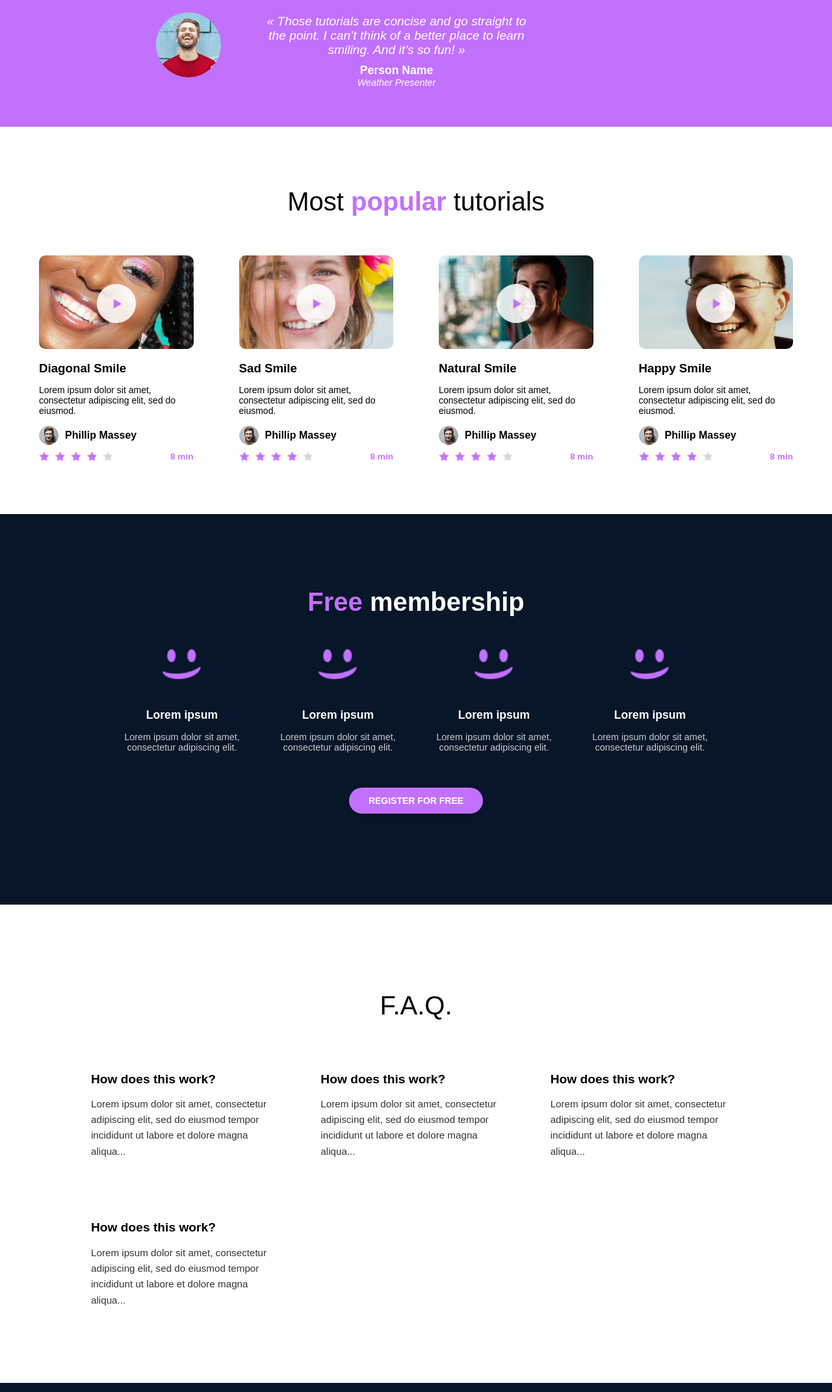
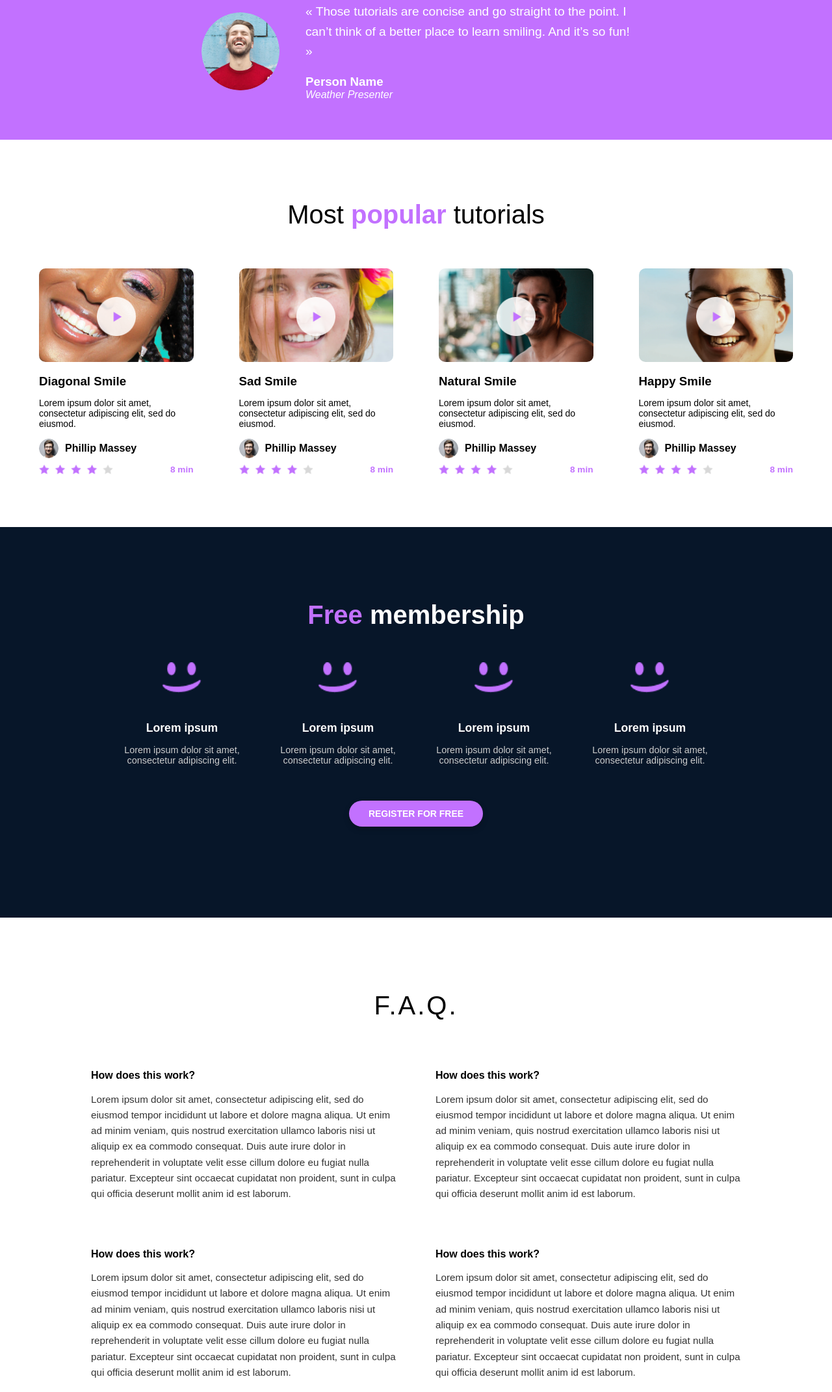
Before and after one commit to edturf01/alx_html_css, a plain HTML site: page css_advanced/index.html in a window 1280 px wide. Shown: the part 1035-3177 px from the top of the page at 65% size. Drawn offline with Linux system fonts and the light colour scheme.

Commit message:
Center quote section elements

```diff
--- a/css_advanced/index.html
+++ b/css_advanced/index.html
@@ -65,17 +65,26 @@
       </div>
     </section>
 
-    <!-- Quote Section -->
   <section class="quote">
   <div class="quote-container">
     <img class="quote-avatar" src="./images/5.png" alt="Testimonial avatar" />
+
     <div class="quote-text">
+      <div class="quote-line">
         <blockquote>
           « Those tutorials are concise and go straight to the point. I can’t think of a better place to learn smiling. And it’s so fun! »
         </blockquote>
+
+        <div class="person">
           <h3>Person Name</h3>
           <p>Weather Presenter</p>
         </div>
+      </div>
+    </div>
+  </div>
+ </section>
+
+
       </div>
     </section>
 
@@ -189,25 +198,30 @@
     <!-- FAQ Section -->
  <section class="faq">
   <h2>F.A.Q.</h2>
-  <div class="faq-content">
+  <div class="faq-container">
+    <div class="faq-column">
       <div class="faq-item">
         <h3>How does this work?</h3>
-      <p>Lorem ipsum dolor sit amet, consectetur adipiscing elit, sed do eiusmod tempor incididunt ut labore et dolore magna aliqua...</p>
+        <p>Lorem ipsum dolor sit amet, consectetur adipiscing elit, sed do eiusmod tempor incididunt ut labore et dolore magna aliqua. Ut enim ad minim veniam, quis nostrud exercitation ullamco laboris nisi ut aliquip ex ea commodo consequat. Duis aute irure dolor in reprehenderit in voluptate velit esse cillum dolore eu fugiat nulla pariatur. Excepteur sint occaecat cupidatat non proident, sunt in culpa qui officia deserunt mollit anim id est laborum.</p>
       </div>
       <div class="faq-item">
         <h3>How does this work?</h3>
-      <p>Lorem ipsum dolor sit amet, consectetur adipiscing elit, sed do eiusmod tempor incididunt ut labore et dolore magna aliqua...</p>
+        <p>Lorem ipsum dolor sit amet, consectetur adipiscing elit, sed do eiusmod tempor incididunt ut labore et dolore magna aliqua. Ut enim ad minim veniam, quis nostrud exercitation ullamco laboris nisi ut aliquip ex ea commodo consequat. Duis aute irure dolor in reprehenderit in voluptate velit esse cillum dolore eu fugiat nulla pariatur. Excepteur sint occaecat cupidatat non proident, sunt in culpa qui officia deserunt mollit anim id est laborum.</p>
+      </div>
+    </div>
+    <div class="faq-column">
+      <div class="faq-item">
+        <h3>How does this work?</h3>
+        <p>Lorem ipsum dolor sit amet, consectetur adipiscing elit, sed do eiusmod tempor incididunt ut labore et dolore magna aliqua. Ut enim ad minim veniam, quis nostrud exercitation ullamco laboris nisi ut aliquip ex ea commodo consequat. Duis aute irure dolor in reprehenderit in voluptate velit esse cillum dolore eu fugiat nulla pariatur. Excepteur sint occaecat cupidatat non proident, sunt in culpa qui officia deserunt mollit anim id est laborum.</p>
       </div>
       <div class="faq-item">
         <h3>How does this work?</h3>
-      <p>Lorem ipsum dolor sit amet, consectetur adipiscing elit, sed do eiusmod tempor incididunt ut labore et dolore magna aliqua...</p>
+        <p>Lorem ipsum dolor sit amet, consectetur adipiscing elit, sed do eiusmod tempor incididunt ut labore et dolore magna aliqua. Ut enim ad minim veniam, quis nostrud exercitation ullamco laboris nisi ut aliquip ex ea commodo consequat. Duis aute irure dolor in reprehenderit in voluptate velit esse cillum dolore eu fugiat nulla pariatur. Excepteur sint occaecat cupidatat non proident, sunt in culpa qui officia deserunt mollit anim id est laborum.</p>
       </div>
-    <div class="faq-item">
-      <h3>How does this work?</h3>
-      <p>Lorem ipsum dolor sit amet, consectetur adipiscing elit, sed do eiusmod tempor incididunt ut labore et dolore magna aliqua...</p>
     </div>
   </div>
  </section>
+
 
   </main>
 
--- a/css_advanced/styles.css
+++ b/css_advanced/styles.css
@@ -130,49 +130,55 @@ nav a {
 
 /* Quote Section */
 .quote {
-  background-color: #C271FF;
+  background-color: #c271ff; /* Assuming this is your purple background */
   padding: 60px 20px;
-  text-align: center;
-  color: white;
 }
 
 .quote-container {
   display: flex;
-  flex-direction: column;
-  align-items: center;
-  gap: 20px;
-  max-width: 800px;
-  margin: auto;
+  align-items: center;        /* Vertically center */
+  justify-content: center;    /* Horizontally center */
+  gap: 40px;
+  max-width: 1000px;
+  margin: 0 auto;
+  flex-wrap: wrap;
+  text-align: left;
 }
 
 .quote-avatar {
-  width: 100px;
-  height: 100px;
+  width: 120px;
+  height: 120px;
   border-radius: 50%;
+  object-fit: cover;
 }
 
 .quote-text {
   max-width: 600px;
-  text-align: center;
 }
 
-.quote-text blockquote {
-  font-style: italic;
-  font-size: 1.2rem;
-  margin-bottom: 10px;
+.quote-line {
+  display: flex;
+  flex-direction: column;
+  gap: 20px;
 }
 
-.quote-text h3 {
-  font-weight: bold;
-  font-size: 1.1rem;
+blockquote {
   margin: 0;
+  color: white;
+  font-size: 1.2rem;
+  line-height: 1.6;
 }
 
-.quote-text p {
-  font-size: 0.9rem;
+.person h3,
+.person p {
+  margin: 0;
+  color: white;
+}
+
+.person p {
   font-style: italic;
-  margin: 0;
 }
+
 
 /* Responsive Quote Layout */
 @media screen and (min-width: 600px) {
@@ -346,38 +352,49 @@ nav a {
 }
 /* FAQ Section */
 .faq {
+  text-align: center;
+  padding: 80px 20px;
+  color: black;
   background-color: white;
-  color: black;
-  padding: 100px 20px;
-  text-align: center;
 }
 
 .faq h2 {
   font-size: 2.5rem;
+  margin-bottom: 60px;
   font-weight: 300;
-  margin-bottom: 60px;
+  letter-spacing: 3px;
 }
 
-.faq-content {
-  display: grid;
-  grid-template-columns: repeat(auto-fit, minmax(280px, 1fr));
+.faq-container {
+  display: flex;
+  justify-content: center;
   gap: 60px;
+  flex-wrap: wrap;
   max-width: 1000px;
-  margin: 0 auto;
+  margin: auto;
   text-align: left;
 }
 
+.faq-column {
+  flex: 1;
+  min-width: 300px;
+  display: flex;
+  flex-direction: column;
+  gap: 40px;
+}
+
 .faq-item h3 {
-  font-size: 1.2rem;
   font-weight: bold;
-  margin-bottom: 15px;
+  margin-bottom: 10px;
+  font-size: 1rem;
 }
 
 .faq-item p {
+  color: #333;
+  line-height: 1.6;
   font-size: 0.95rem;
-  line-height: 1.6;
-  color: #333;
 }
+
 .footer {
   background-color: #071629;
   padding: 40px 20px;
```
Lines whose indentation alone changed are shown as unchanged.
